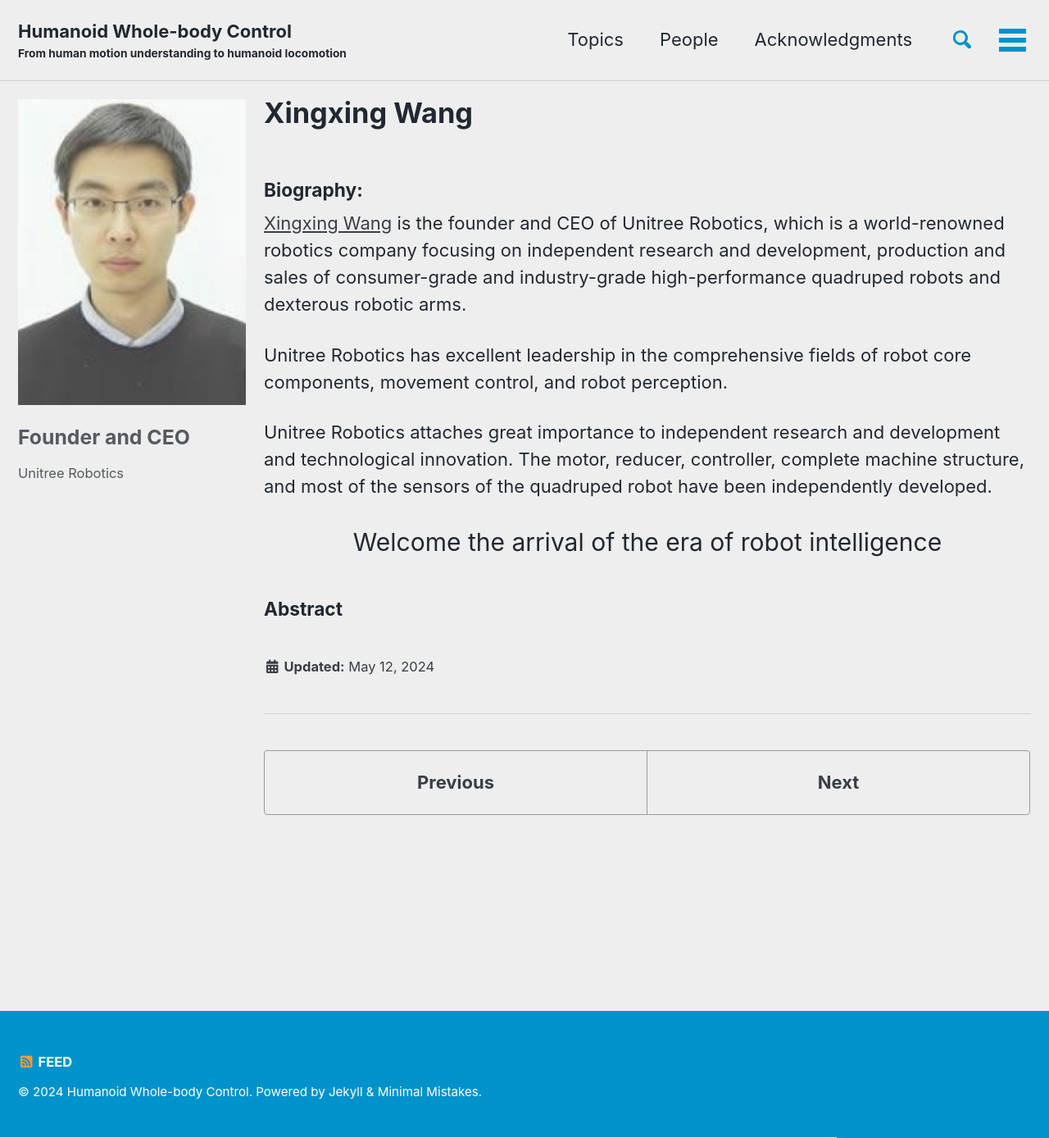
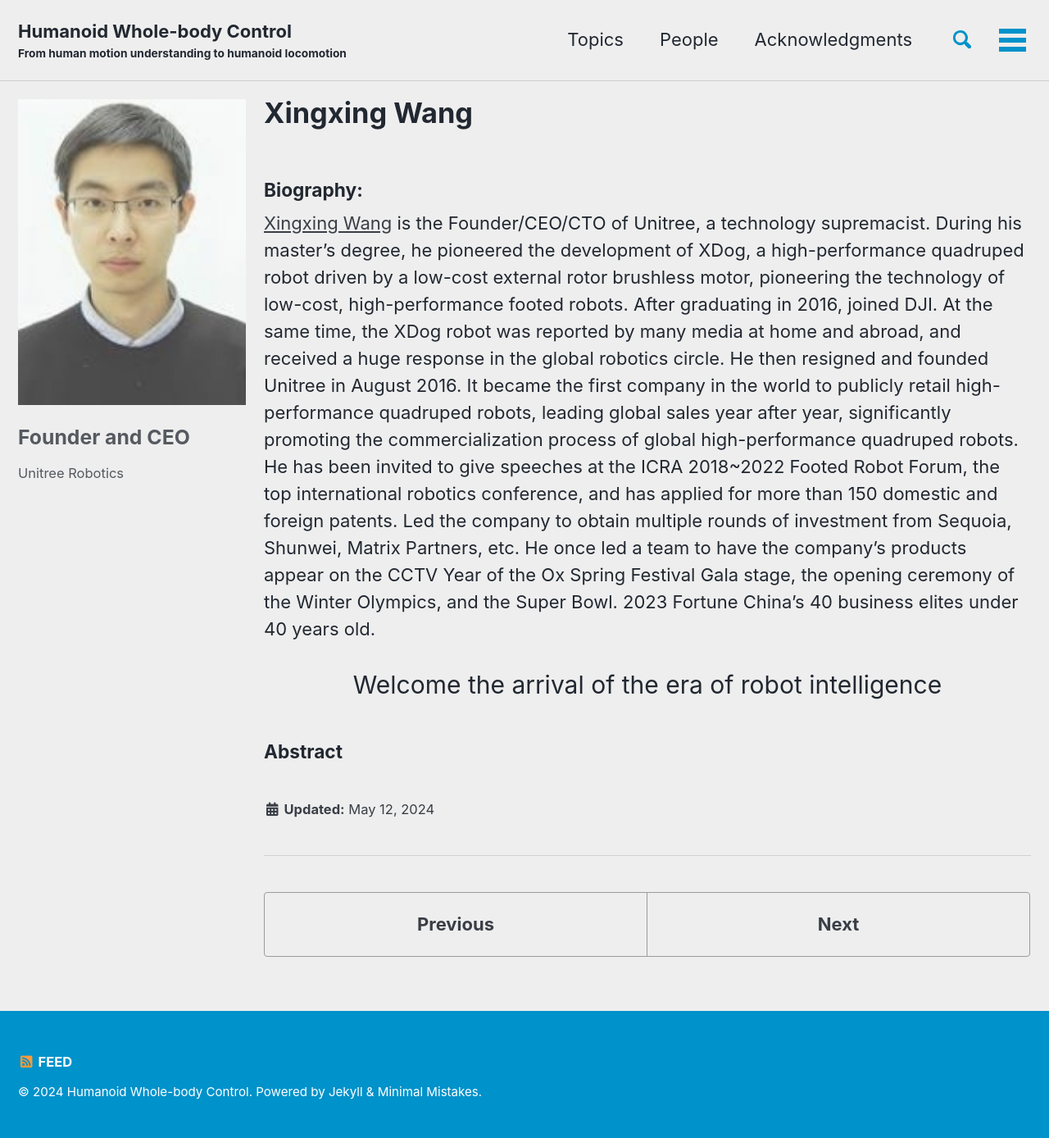
Before and after one commit to icra-2024-humanoid/icra-2024-humanoid.github.io, a Jekyll site: the page built from _speakers/xingxing.md, in a window 1280 px wide and 1388 px high. Shown: the whole window at 82% size. Built offline with Jekyll 4.4.1, drawn with Linux system fonts in a browser that asks for light colours; cached includes are drawn as plain includes.

Commit message:
Update xingxing's introduction

```diff
--- a/_speakers/xingxing.md
+++ b/_speakers/xingxing.md
@@ -17,12 +17,8 @@ collection: speakers
 
 ##### Biography:
 [Xingxing Wang](https://baike.baidu.com/item/%E7%8E%8B%E5%85%B4%E5%85%B4/8766961)
-is the founder and CEO of Unitree Robotics, which is
- a world-renowned robotics company focusing on independent research and development, production and sales of consumer-grade and industry-grade high-performance quadruped robots and dexterous robotic arms.
-
-Unitree Robotics has excellent leadership in the comprehensive fields of robot core components, movement control, and robot perception.
-
-Unitree Robotics attaches great importance to independent research and development and technological innovation. The motor, reducer, controller, complete machine structure, and most of the sensors of the quadruped robot have been independently developed.
+is the Founder/CEO/CTO of Unitree, a technology supremacist. During his master's degree, he pioneered the development of XDog, a high-performance quadruped robot driven by a low-cost external rotor brushless motor, pioneering the technology of low-cost, high-performance footed robots. After graduating in 2016, joined DJI. At the same time, the XDog robot was reported by many media at home and abroad, and received a huge response in the global robotics circle.
+He then resigned and founded Unitree in August 2016. It became the first company in the world to publicly retail high-performance quadruped robots, leading global sales year after year, significantly promoting the commercialization process of global high-performance quadruped robots. He has been invited to give speeches at the ICRA 2018~2022 Footed Robot Forum, the top international robotics conference, and has applied for more than 150 domestic and foreign patents. Led the company to obtain multiple rounds of investment from Sequoia, Shunwei, Matrix Partners, etc. He once led a team to have the company's products appear on the CCTV Year of the Ox Spring Festival Gala stage, the opening ceremony of the Winter Olympics, and the Super Bowl. 2023 Fortune China's 40 business elites under 40 years old.
 
 
 
```
